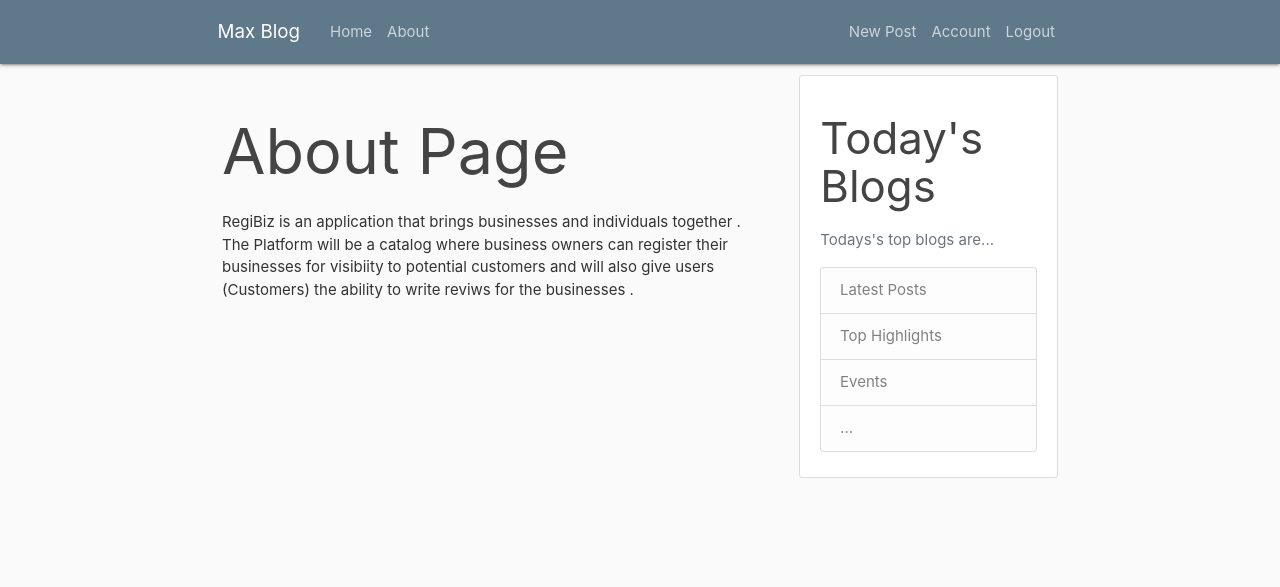
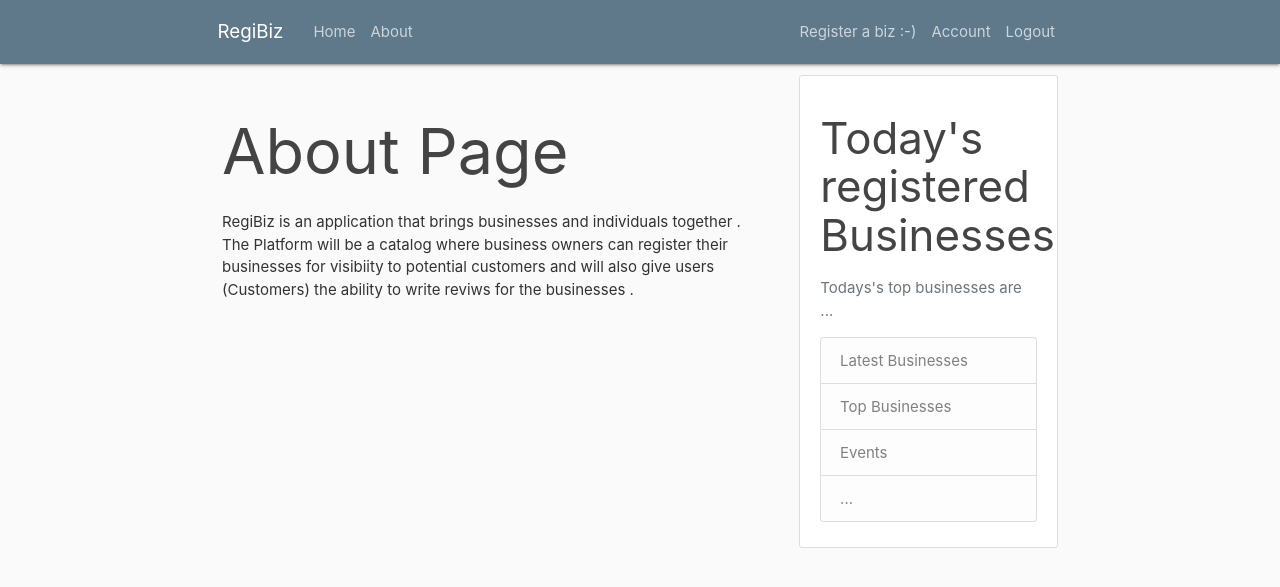
Before and after one commit to maxwellharon/yml, a Flask app: page /about in a window 1280 px wide. Shown: the top 587 px of the page. Run offline with Flask 2, Linux system fonts and the light colour scheme; a user stored in the database is signed in; some libraries are stand-ins or nearby versions.

Commit message:
Changing of titles

```diff
--- a/personalblog/templates/layout.html
+++ b/personalblog/templates/layout.html
@@ -12,16 +12,16 @@
     <link rel="stylesheet" type="text/css" href="{{ url_for('static', filename='main.css') }}">
 
     {% if title %}
-        <title>Max Blog - {{ title }}</title>
+        <title>RegiBiz - {{ title }}</title>
     {% else %}
-        <title>Max Blog</title>
+        <title>RegiBiz</title>
     {% endif %}
 </head>
 <body>
     <header class="site-header">
       <nav class="navbar navbar-expand-md navbar-dark bg-steel fixed-top">
         <div class="container">
-          <a class="navbar-brand mr-4" href="/">Max Blog</a>
+          <a class="navbar-brand mr-4" href="/">RegiBiz</a>
           <button class="navbar-toggler" type="button" data-toggle="collapse" data-target="#navbarToggle" aria-controls="navbarToggle" aria-expanded="false" aria-label="Toggle navigation">
             <span class="navbar-toggler-icon"></span>
           </button>
@@ -33,7 +33,7 @@
             <!-- Navbar Right Side -->
             <div class="navbar-nav">
               {% if current_user.is_authenticated %}
-                <a class="nav-item nav-link" href="{{ url_for('new_post') }}">New Post</a>
+                <a class="nav-item nav-link" href="{{ url_for('new_post') }}">Register a biz :-)</a>
                 <a class="nav-item nav-link" href="{{ url_for('account') }}">Account</a>
                 <a class="nav-item nav-link" href="{{ url_for('logout') }}">Logout</a>
               {% else %}
@@ -61,11 +61,11 @@
         </div>
         <div class="col-md-4">
           <div class="content-section">
-            <h3>Today's Blogs</h3>
-            <p class='text-muted'>Todays's top blogs are...
+            <h3>Today's registered Businesses</h3>
+            <p class='text-muted'>Todays's top businesses are ...
               <ul class="list-group">
-                <li class="list-group-item list-group-item-light">Latest Posts</li>
-                <li class="list-group-item list-group-item-light">Top Highlights</li>
+                <li class="list-group-item list-group-item-light">Latest Businesses</li>
+                <li class="list-group-item list-group-item-light">Top Businesses</li>
                 <li class="list-group-item list-group-item-light">Events</li>
                 <li class="list-group-item list-group-item-light">...</li>
               </ul>
```
